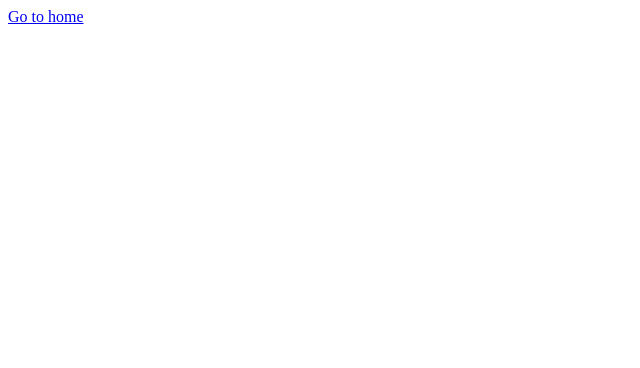
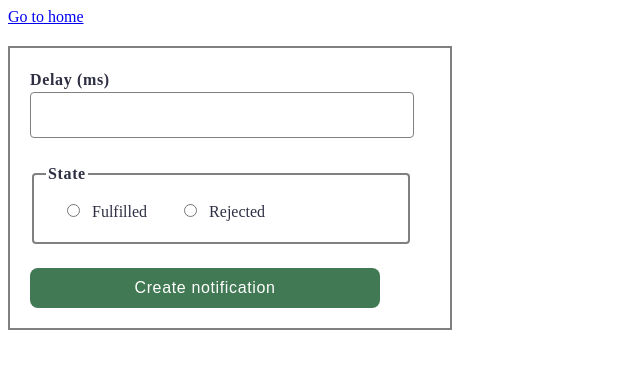
Before and after one commit to OksanaGreen/goit-js-hw-100, a plain HTML site: page 2-snackbar.html in a window 1280 px wide. Shown: the whole page, without its empty margins (0-640 px from the left). Drawn offline with Linux system fonts and the light colour scheme.

Commit message:
Deploying to gh-pages from @ OksanaGreen/goit-js-hw-100@df22e73030fd628a7ae12014916bf2cbfde0ae1c 🚀

```diff
--- a/2-snackbar.html
+++ b/2-snackbar.html
@@ -4,13 +4,39 @@
     <meta charset="UTF-8" />
     <meta http-equiv="X-UA-Compatible" content="IE=edge" />
     <meta name="viewport" content="width=device-width, initial-scale=1.0" />
+
     <title>Page 3</title>
-    <script type="module" crossorigin src="/goit-js-hw-100/assets/modulepreload-polyfill-B5Qt9EMX.js"></script>
+    <script type="module" crossorigin src="/goit-js-hw-100/commonHelpers2.js"></script>
+    <link rel="modulepreload" crossorigin href="/goit-js-hw-100/assets/modulepreload-polyfill-B5Qt9EMX.js">
+    <link rel="modulepreload" crossorigin href="/goit-js-hw-100/assets/vendor-BbSUbo7J.js">
+    <link rel="stylesheet" crossorigin href="/goit-js-hw-100/assets/vendor-C1gPI-5C.css">
+    <link rel="stylesheet" crossorigin href="/goit-js-hw-100/assets/styles3-CzgQVV-u.css">
   </head>
   <body>
     <section>
       <a href="./index.html">Go to home</a>
       <h1></h1>
     </section>
+    <form class="form">
+      <label class="label-delay">
+        Delay (ms)
+        <input type="number" name="delay" required />
+      </label>
+
+      <fieldset class="frame">
+        <legend class="legend">State</legend>
+        <label class="label-radio">
+          <input type="radio" name="state" value="fulfilled" required />
+          <span> Fulfilled </span>
+        </label>
+        <label class="label-radio">
+          <input type="radio" name="state" value="rejected" required />
+          <span>Rejected</span>
+        </label>
+      </fieldset>
+
+      <button class="btn-start" type="submit">Create notification</button>
+    </form>
+
   </body>
 </html>
--- /dev/null
+++ b/assets/styles3-CzgQVV-u.css
@@ -0,0 +1 @@
+.form{width:400px;border:2px solid #808080;padding:20px}.label-delay{display:block;color:#2e2f42;font-size:16px;font-weight:600;line-height:1.5;letter-spacing:.04em;margin-bottom:24px}.label-delay input{width:350px;border-radius:4px;border:1px solid #808080;outline:transparent;font-size:16px;line-height:1.5;letter-spacing:.04em;padding:10px 16px}.frame{display:flex;align-items:center;width:350px;border-radius:4px;border:2px solid #808080;margin-bottom:24px}.legend{color:#2e2f42;font-size:16px;font-weight:600;line-height:1.5;letter-spacing:.04em}.label-radio{color:#2e2f42;font-size:16px;line-height:1.5;padding:8px 16px}.label-radio:hover,.label-radio input:checked+span{font-weight:600}.label-radio input{margin-right:8px}.btn-start{width:350px;border-radius:8px;background-color:#407953;border:transparent;color:#fff;font-size:16px;font-weight:500;line-height:1.5;letter-spacing:.04em;transition:background-color .5s cubic-bezier(.4,0,.2,1);padding:8px 16px}.btn-start:hover{background-color:#519266}
--- /dev/null
+++ b/commonHelpers2.js
@@ -0,0 +1,2 @@
+import"./assets/modulepreload-polyfill-B5Qt9EMX.js";/* empty css                       */import{i}from"./assets/vendor-BbSUbo7J.js";const m=document.querySelector(".form");function n(t,e){const r={delay:t,radioChecked:e};return new Promise((o,s)=>{setTimeout(()=>{e==="fulfilled"?o(r):s(r)},t)})}m.addEventListener("submit",l);function l(t){t.preventDefault();const e=t.target,r=Number(e.elements.delay.value),o=e.elements.state.value;n(r,o).then(({delay:s})=>{i.success({title:"OK",message:`✅ Fulfilled promise in ${s} ms`})}).catch(({delay:s})=>{i.error({title:"Error",message:`❌ Rejected promise in ${s} ms`})}),e.reset()}
+//# sourceMappingURL=commonHelpers2.js.map
```
Also changed, not shown: index.html (+1 -0 lines), 1 other file.
